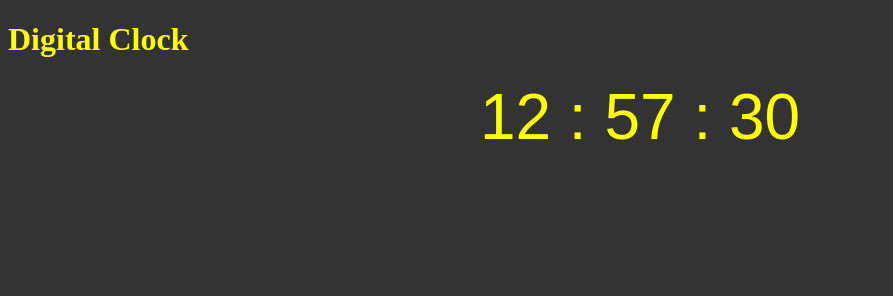
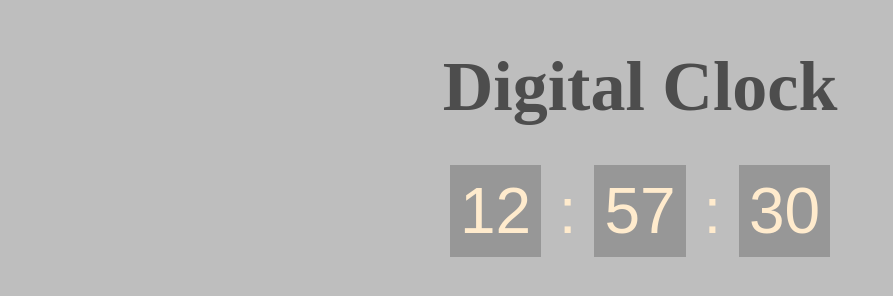
Before and after one commit to ChabuChabu/JavaScript-Engineering, a plain HTML site: page 09-dateTimes/index.html in a window 1280 px wide. Shown: the whole page, without its empty margins (0-893 px from the left). Drawn offline with Linux system fonts and the light colour scheme.

Commit message:
h1 and span styles updated

```diff
--- a/09-dateTimes/index.html
+++ b/09-dateTimes/index.html
@@ -7,21 +7,24 @@
     <title>Date Times</title>
     <style>
       body {
-        background: #333;
+        background: hsla(0, 0%, 50%, 0.511);
       }
       h1 {
-        color: yellow;
+        color: hsla(0, 0%, 0%, 0.598);
+        font-size: 70px;
+        text-align: center;
       }
+
       .clock {
         font-size: 4em;
         text-align: center;
         margin: 20px auto;
-        color: yellow;
+        color: blanchedalmond;
         font-family: Arial, Helvetica, sans-serif;
       }
-      .clokc span {
-        padding: 20px;
-        background: #444;
+      .clock span {
+        padding: 10px;
+        background-color: #808080a1;
       }
     </style>
   </head>
```
